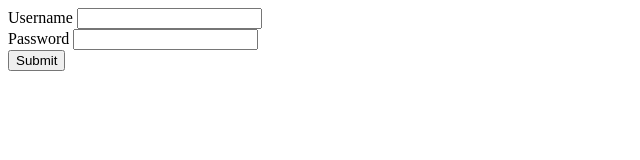
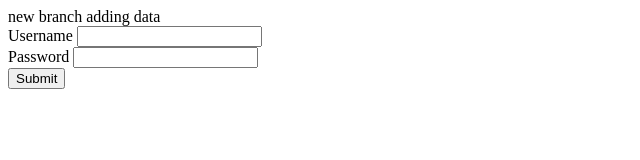
Before and after one commit to Dhruv-Trent/GitPracticeRepo, a plain HTML site: page index.html in a window 1280 px wide. Shown: the whole page, without its empty margins (0-640 px from the left). Drawn offline with nearby package versions, Linux system fonts and the light colour scheme.

Commit message:
new file updates

```diff
--- a/index.html
+++ b/index.html
@@ -13,7 +13,7 @@
 </head>
 
 <body>
-
+  new branch adding data
     <form id="form_id" name="form_name" action="results.php" method="post">
         <div>
           <label for="username">Username </label>
```
